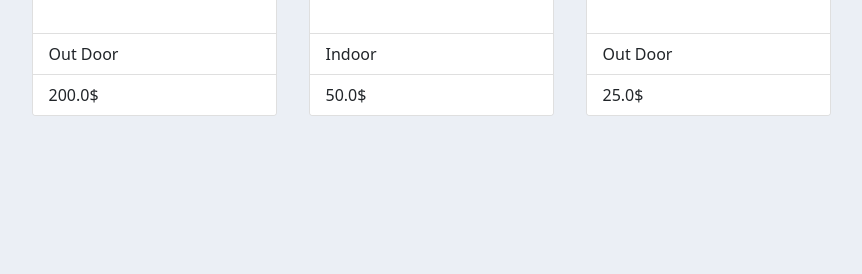
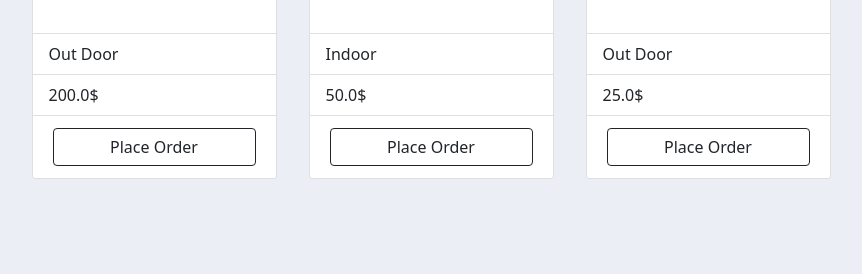
Before and after one commit to M-Moein-M/Django-Customer-Manager, a Django app: page /products/ in a window 1280 px wide. Shown: the part 526-800 px from the top of the page, without its empty margins (209-1071 px from the left). Run offline with Django 3.2, Linux system fonts and the light colour scheme; a user stored in the database is signed in; data comes from the database, SQL or seed files in the repository; parts of the project's set-up code (start-up, migrations or seed data) failed here and were passed over.

Commit message:
chore: add new-order link to products

```diff
--- a/accounts/templates/accounts/products.html
+++ b/accounts/templates/accounts/products.html
@@ -18,6 +18,13 @@
             <ul class="list-group list-group-flush">
                 <li class="list-group-item">{{i.category}}</li>
                 <li class="list-group-item">{{i.price}}$</li>
+                <li class="list-group-item">
+                    <div class="btn-group" style="width:100%">
+                        <a class="btn btn-outline-dark m-1 btn-block" href="{% url 'create_order' i.id %}">Place Order</a>
+                    </div>
+                </li>
+
+
             </ul>
         </div>
     </div>
```
